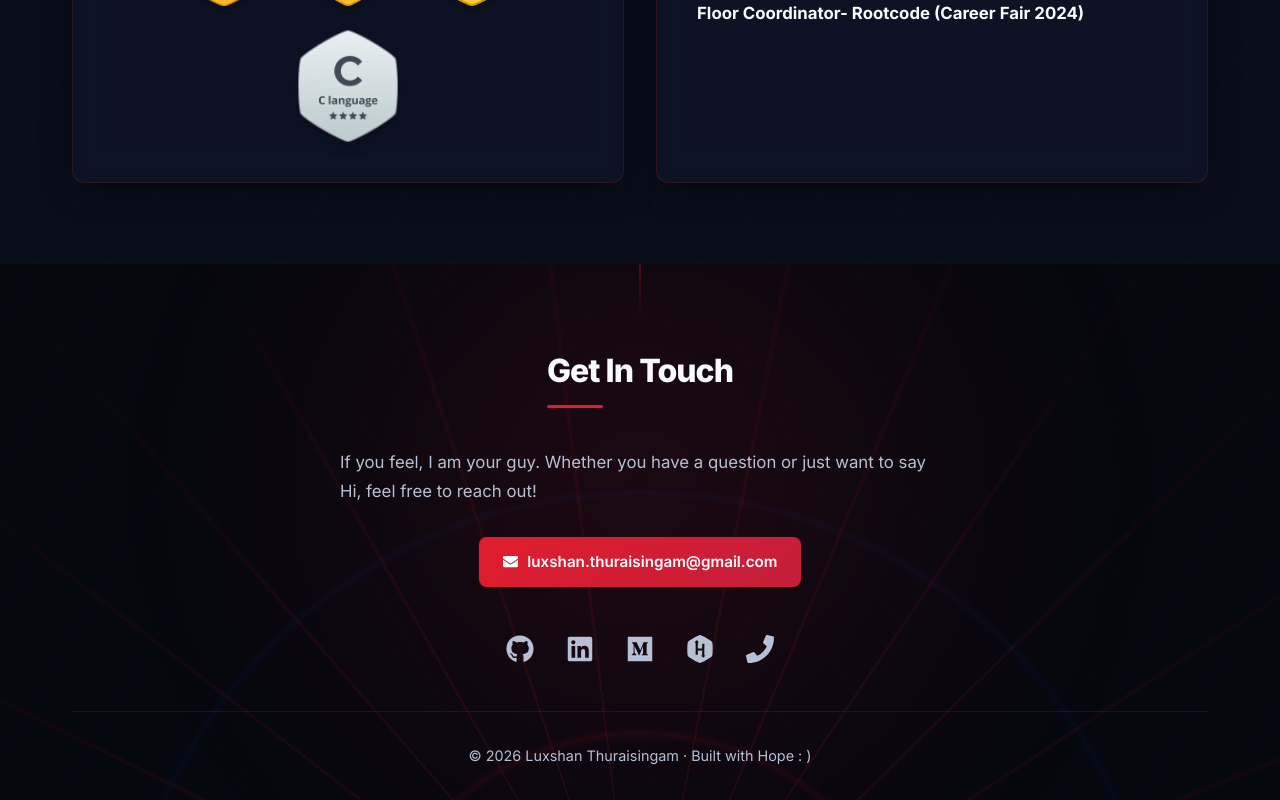
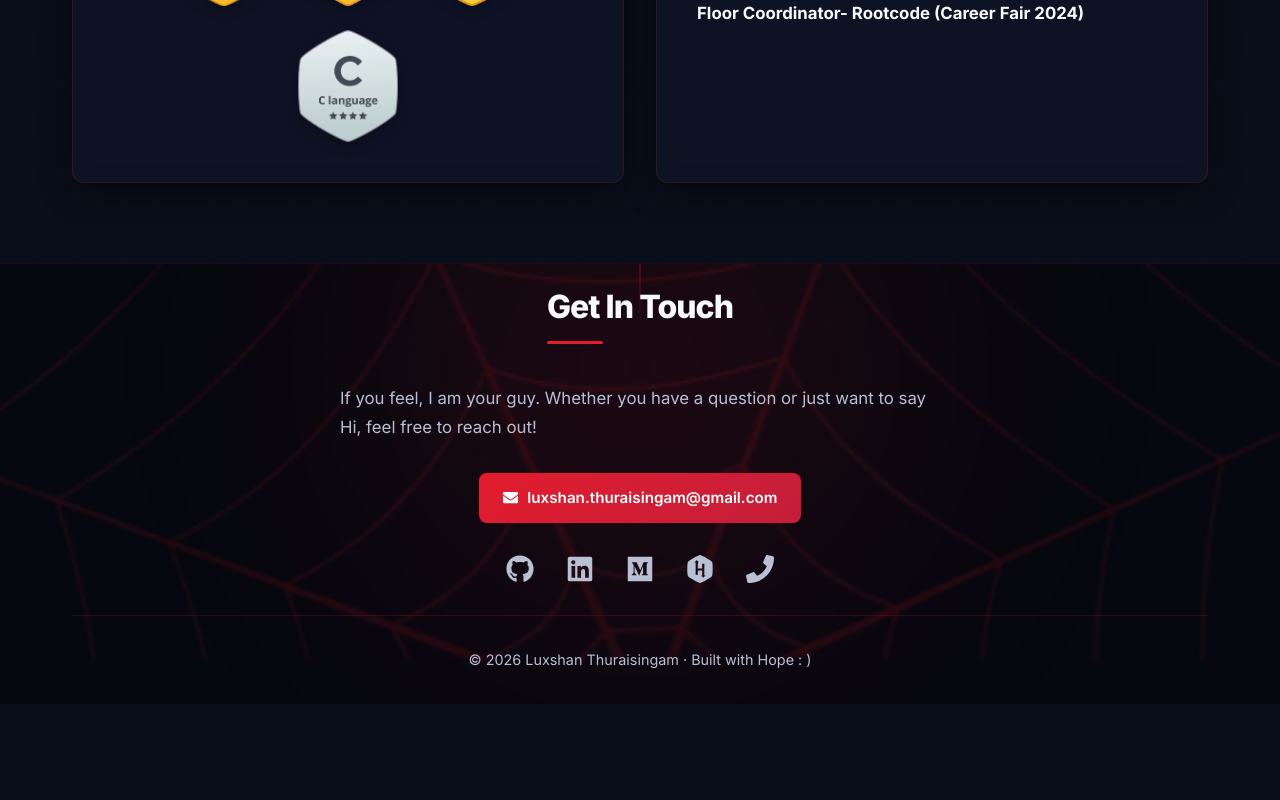
Before and after one commit to T-Luxshan/Portfolio, a React (Vite) app: page / in a window 1280 px wide. Shown: the part 7880-8680 px from the top of the page. After the commit the page ends 8584 px from the top, so only its background shows below. Built offline with nearby package versions, Linux system fonts and the light colour scheme.

Commit message:
spider web at the contacts

```diff
--- a/src/components/Contact.css
+++ b/src/components/Contact.css
@@ -2,33 +2,33 @@
     position: relative;
     background-color: var(--veil-darker);
     text-align: center;
+    /* Override the generic 5rem section padding with something tighter */
+    padding-top: 1rem;
     padding-bottom: 2rem;
     overflow: hidden;
 }
 
-/* Cinematic closing glow plus a web anchored to the bottom centre */
+/* Cinematic closing atmosphere */
 .contact-atmosphere {
     position: absolute;
     inset: 0;
     pointer-events: none;
 }
 
-.contact-atmosphere::before {
-    content: '';
+/* Spider-web image fills the whole section.
+   mix-blend-mode: screen strips the black background so only the red
+   web lines remain, blending into the dark background beneath. */
+.contact-web-img {
     position: absolute;
-    left: 50%;
-    bottom: -40%;
-    width: 120%;
-    aspect-ratio: 1;
-    transform: translateX(-50%);
-    background:
-        repeating-conic-gradient(from 0deg at 50% 100%,
-            transparent 0deg 11deg,
-            rgba(225, 29, 46, 0.28) 11deg 11.4deg),
-        radial-gradient(circle at 50% 100%, transparent 16%, rgba(225, 29, 46, 0.22) 16.4%, transparent 16.8%),
-        radial-gradient(circle at 50% 100%, transparent 30%, rgba(30, 111, 255, 0.18) 30.4%, transparent 30.8%);
-    mask-image: radial-gradient(circle at 50% 100%, black 0%, transparent 58%);
-    opacity: 0.5;
+    inset: 0;
+    width: 100%;
+    height: 90%;
+    object-fit: cover;
+    object-position: center top;
+    opacity: 0.18;
+    mix-blend-mode: screen;
+    pointer-events: none;
+    user-select: none;
 }
 
 .contact-atmosphere::after {
@@ -52,7 +52,7 @@
 
 .contact-header {
     max-width: 600px;
-    margin: 0 auto 3rem;
+    margin: 0 auto 2rem;
 }
 
 .contact-text {
@@ -88,7 +88,7 @@
     display: flex;
     justify-content: center;
     gap: 2rem;
-    margin-bottom: 3rem;
+    margin-bottom: 2rem;
 }
 
 .contact-socials a {
--- a/src/components/Contact.jsx
+++ b/src/components/Contact.jsx
@@ -3,6 +3,7 @@ import { FaGithub, FaLinkedin, FaEnvelope, FaPhone, FaMedium, FaHackerrank } fro
 import useMagnetic from '../hooks/useMagnetic';
 import Reveal from './motion/Reveal';
 import MagneticButton from './motion/MagneticButton';
+import spiderWeb from '../assets/images/spider-web.png';
 import './Contact.css';
 
 const SOCIALS = [
@@ -36,7 +37,9 @@ const ContactSocial = ({ href, label, Icon, index }) => {
 const Contact = () => {
     return (
         <footer id="contact" className="contact-section content-section">
-            <div className="contact-atmosphere" aria-hidden="true" />
+            <div className="contact-atmosphere" aria-hidden="true">
+                <img src={spiderWeb} className="contact-web-img" alt="" />
+            </div>
 
             <div className="container contact-container">
                 {/* Arrives like a landing: fast drop, hard stop, small settle */}
```
Also changed, not shown: src/assets/images/spider-web.png (added).
